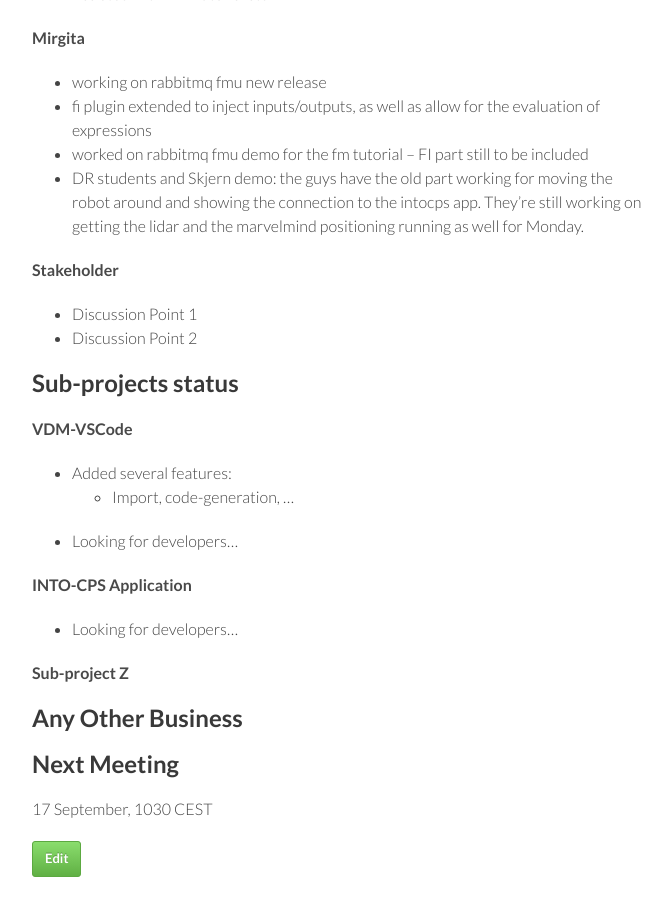
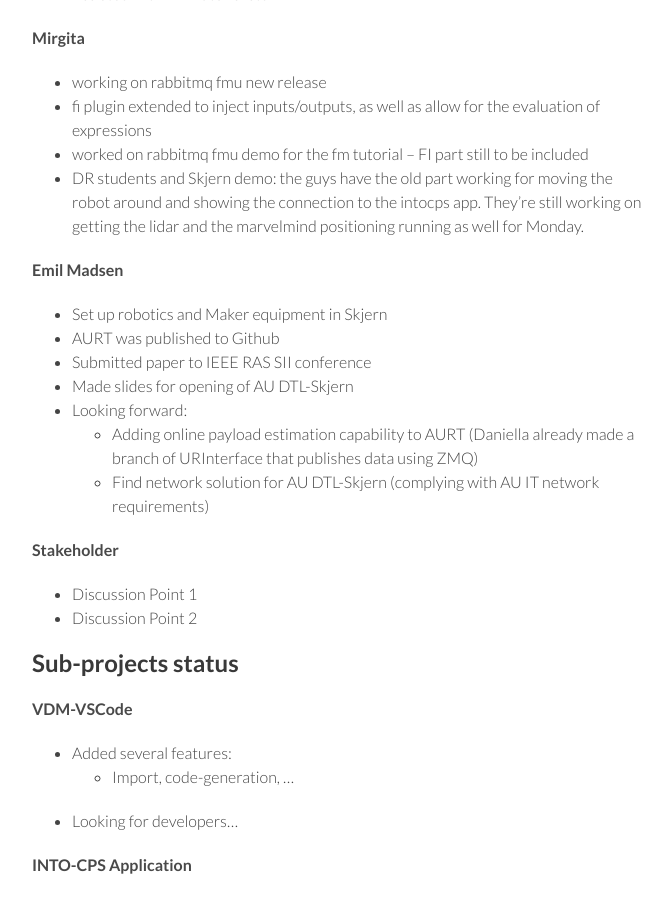
Before and after one commit to digitaltwincentre/digitaltwincentre.github.io, a Jekyll site: the page built from _biweeklies/Biweekly-44.md, in a window 1280 px wide and 900 px high, scrolled down 2515 px. Shown: the whole window, without its empty margins (418-1090 px from the left). Built offline with Jekyll 4.4.1, drawn with Linux system fonts in a browser that asks for light colours; nearby versions of some CDN libraries.

Commit message:
Update Biweekly-44.md

```diff
--- a/_biweeklies/Biweekly-44.md
+++ b/_biweeklies/Biweekly-44.md
@@ -91,6 +91,15 @@ date: 3 September 2021, 1030 CEST
 * worked on rabbitmq fmu demo for the fm tutorial -- FI part still to be included
 * DR students and Skjern demo: the guys have the old part working for moving the robot around and showing the connection to the intocps app. They're still working on getting the lidar and the marvelmind positioning running as well for Monday.
 
+#### Emil Madsen
+* Set up robotics and Maker equipment in Skjern
+* AURT was published to Github
+* Submitted paper to IEEE RAS SII conference
+* Made slides for opening of AU DTL-Skjern
+* Looking forward:
+  * Adding online payload estimation capability to AURT (Daniella already made a branch of URInterface that publishes data using ZMQ)
+  * Find network solution for AU DTL-Skjern (complying with AU IT network requirements)
+
 #### Stakeholder
 * Discussion Point 1
 * Discussion Point 2
```
